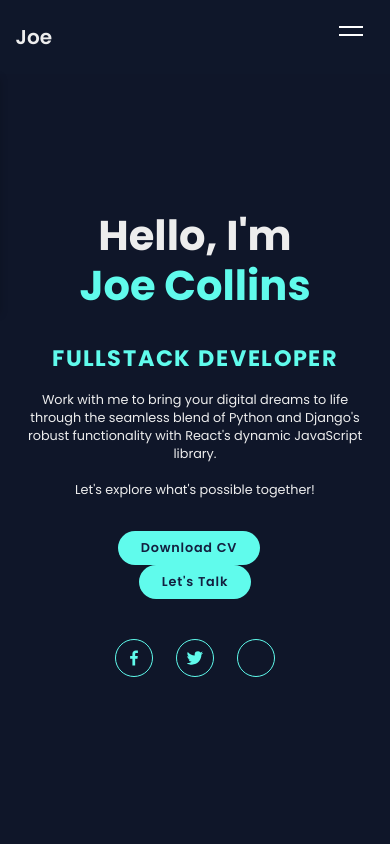
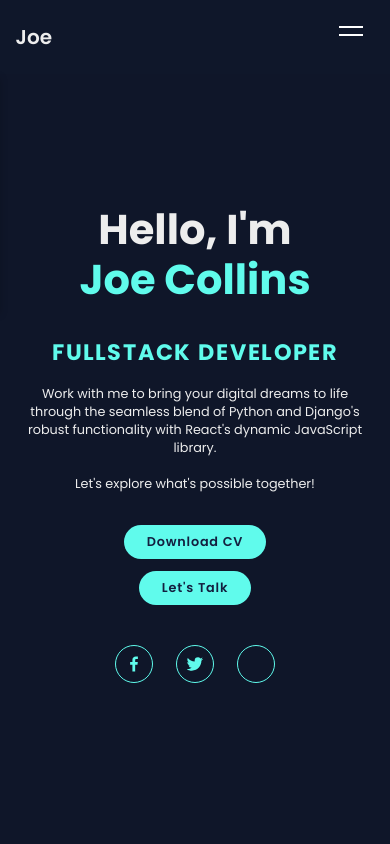
Before and after one commit to Joe-Collins-1986/Portfolio-Main, a React (Vite) app: page / in a window 390 px wide. Shown: the top 844 px of the page. Built offline with nearby package versions, Linux system fonts and the light colour scheme; some icons are missing.

Commit message:
update cv button responsive design

```diff
--- a/src/styles/Home.module.css
+++ b/src/styles/Home.module.css
@@ -294,6 +294,11 @@ h3 span:nth-child(19) {
     text-align: center;
   }
 
+  .downloadCVBtn {
+    margin-right: 0;
+    margin-bottom: 1.5rem;
+  }
+
   .homeSci {
     margin: 5rem 0 2rem 0;
   }
```
